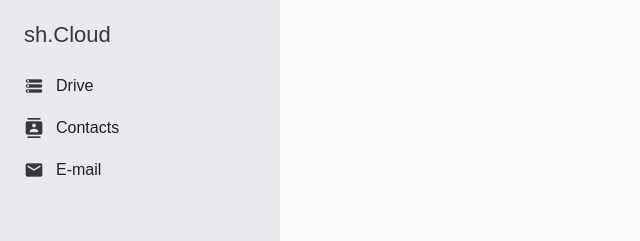
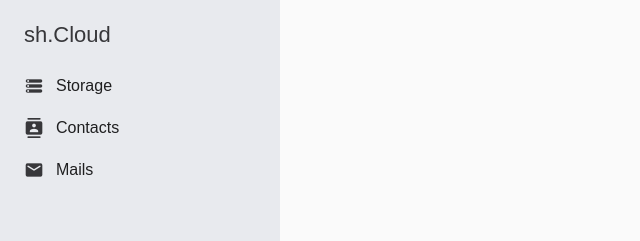
Before and after one commit to quentinguidee/cloud-sh-client, a React app: page / in a window 1280 px wide. Shown: the top 241 px of the page, without its empty margins (0-640 px from the left). Built offline with nearby package versions, Linux system fonts and the light colour scheme.

Commit message:
Rename apps
Signed-off-by: Quentin Guidée <quentin.guidee@gmail.com>

```diff
--- a/src/Layouts/NavigationBar/NavigationBar.tsx
+++ b/src/Layouts/NavigationBar/NavigationBar.tsx
@@ -11,14 +11,14 @@ function NavigationBar() {
         <NavBar>
             <Logo className={styles.logo} />
             <Layout vertical stretch>
-                <NavBarItem to="/drive" icon="storage">
-                    Drive
+                <NavBarItem to="/storage" icon="storage">
+                    Storage
                 </NavBarItem>
                 <NavBarItem to="/contacts" icon="contacts">
                     Contacts
                 </NavBarItem>
-                <NavBarItem to="/mail" icon="email">
-                    E-mail
+                <NavBarItem to="/mails" icon="email">
+                    Mails
                 </NavBarItem>
             </Layout>
         </NavBar>
--- a/src/Pages/Dashboard/Dashboard.tsx
+++ b/src/Pages/Dashboard/Dashboard.tsx
@@ -1,6 +1,6 @@
 import React from "react";
 import NavigationBar from "Layouts/NavigationBar/NavigationBar";
-import Drive from "Pages/Drive/Drive";
+import Storage from "Pages/Storage/Storage";
 import { Route, Routes } from "react-router-dom";
 import Layout from "Components/Layout/Layout";
 
@@ -15,7 +15,7 @@ function Dashboard() {
 
             <div className={styles.content}>
                 <Routes>
-                    <Route path="drive" element={<Drive />} />
+                    <Route path="storage" element={<Storage />} />
                 </Routes>
             </div>
         </Layout>
```
Also changed, not shown: src/Pages/Storage/Storage.tsx (renamed from src/Pages/Drive/Drive.tsx).
